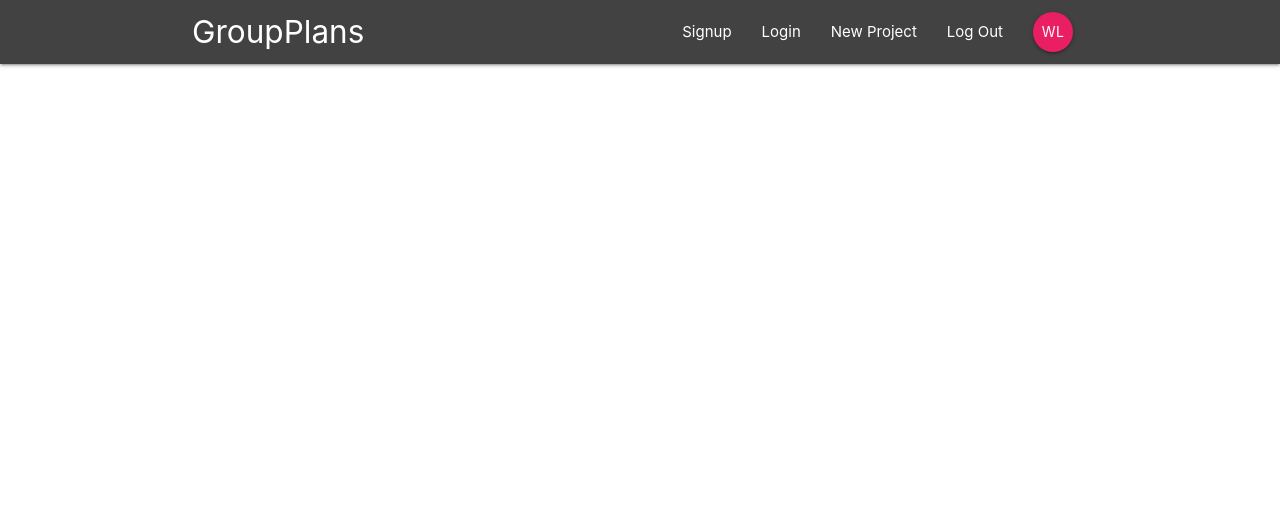
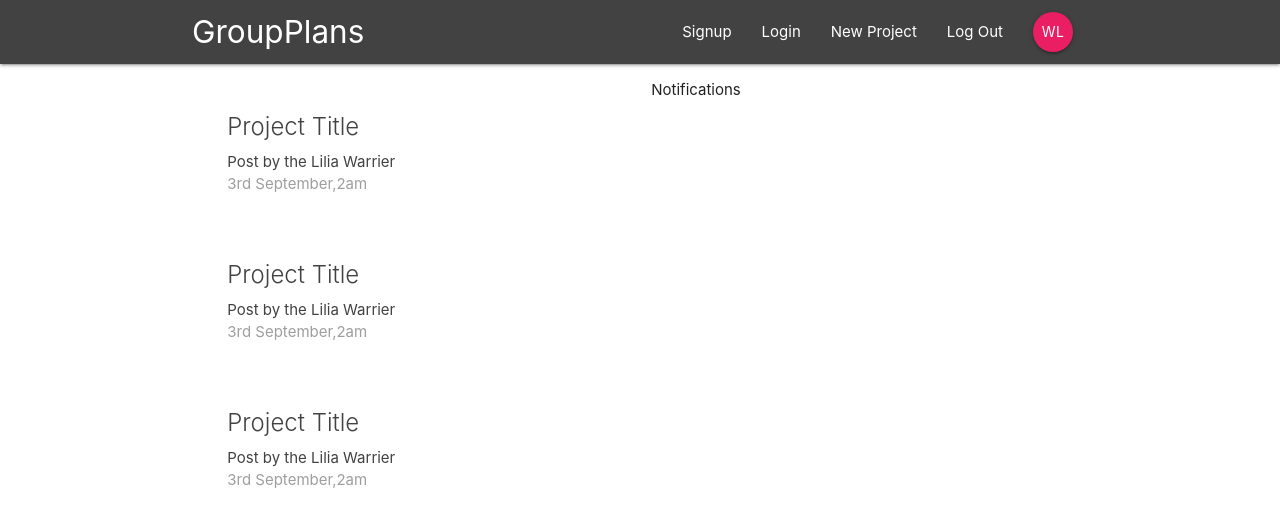
Before and after one commit to LiliaRibac/Group-plans, a React (Create React App) app: page / in a window 1280 px wide. Shown: the top 526 px of the page. Built offline with nearby package versions, Linux system fonts and the light colour scheme.

Commit message:
add lists on dashboard

```diff
--- a/src/App.js
+++ b/src/App.js
@@ -1,16 +1,21 @@
 import React, { Component } from 'react';
-import {BrowserRouter} from "react-router-dom"
-import Navbar from './components/layout/Navbar'
+import { BrowserRouter } from 'react-router-dom';
+import Navbar from './components/layout/Navbar';
+import Dashboard from './components/dashboard/Dashboard';
+import { Route, Switch } from 'react-router-dom';
 
 class App extends Component {
   render() {
     return (
       <BrowserRouter>
-    <div className="App">
-     <Navbar/>
-    </div>
-    </BrowserRouter>
-  )
+        <div className="App">
+          <Navbar />
+          <Switch>
+            <Route path="/" component={Dashboard} />
+          </Switch>
+        </div>
+      </BrowserRouter>
+    );
   }
 }
 
--- a/src/components/dashboard/Dashboard.js
+++ b/src/components/dashboard/Dashboard.js
@@ -0,0 +1,20 @@
+import React, { Component } from 'react'
+import Notifications from "./Notifications"
+import ProjectList from "../projects/ProjectList"
+
+export default class Dashboard extends Component {
+  render() {
+    return (
+      <div className="dashboard container">
+        <div className="row">
+          <div className="col s12 m6">
+          <ProjectList/>
+          </div>
+          <div className="col s12m5offset-m1">
+          <Notifications/>
+          </div>
+        </div>
+      </div>
+    )
+  }
+}
--- a/src/components/dashboard/Notifications.js
+++ b/src/components/dashboard/Notifications.js
@@ -0,0 +1,10 @@
+import React from 'react';
+
+const Notifications =() =>{
+  return (
+    <div>
+      <p>Notifications</p>
+    </div>
+  )
+}
+export default Notifications
--- a/src/components/projects/ProjectList.js
+++ b/src/components/projects/ProjectList.js
@@ -0,0 +1,34 @@
+import React from 'react';
+
+ const ProjectList = () => {
+  return (
+    <div className="project-list section">
+      <div className="card z-depth-0 project-summary">
+        <div className="card-content grey-text text-darken-3">
+          <span className="card-title">Project Title</span>
+          <p>Post by the Lilia Warrier</p>
+          <p className="grey-text">3rd September,2am</p>
+        </div>
+      </div>
+
+      <div className="card z-depth-0 project-summary">
+        <div className="card-content grey-text text-darken-3">
+          <span className="card-title">Project Title</span>
+          <p>Post by the Lilia Warrier</p>
+          <p className="grey-text">3rd September,2am</p>
+        </div>
+      </div>
+
+      <div className="card z-depth-0 project-summary">
+        <div className="card-content grey-text text-darken-3">
+          <span className="card-title">Project Title</span>
+          <p>Post by the Lilia Warrier</p>
+          <p className="grey-text">3rd September,2am</p>
+        </div>
+      </div>
+
+    </div>
+  );
+};
+
+export default ProjectList
```
